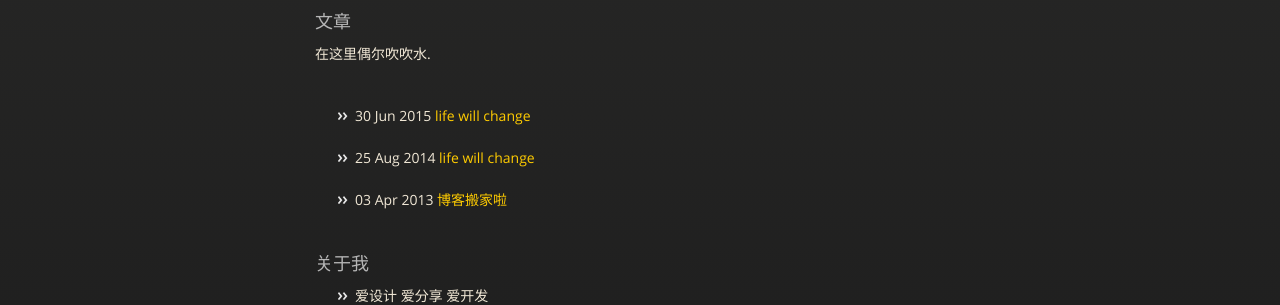
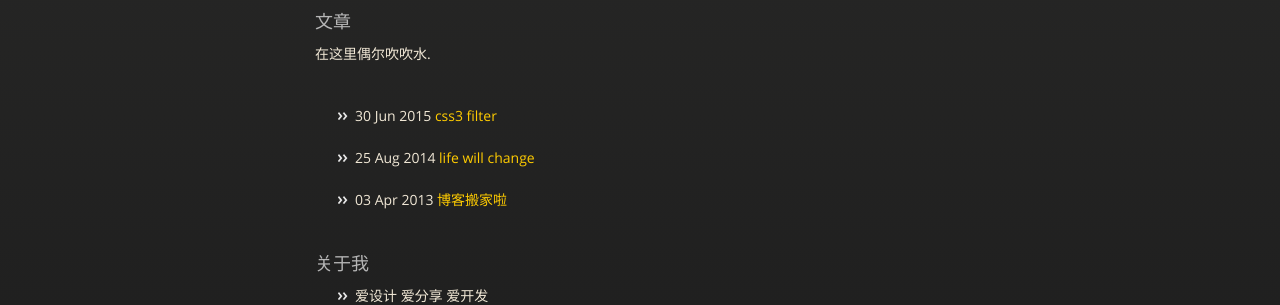
Before and after one commit to bindy/bindy.github.com, a Jekyll site: the page built from index.html, in a window 1280 px wide and 953 px high. Shown: the part 337-642 px from the top of the window. Built offline with Jekyll 4.4.1, drawn with Linux system fonts in a browser that asks for light colours; nearby versions of some CDN libraries.

Commit message:
change title

```diff
--- a/_posts/2015-06-30-css3-filter.md
+++ b/_posts/2015-06-30-css3-filter.md
@@ -1,6 +1,6 @@
 ---
 layout: style_mattgraham_post
-title: life will change
+title: css3 filter
 ---
 
 # H5新技能：高斯模糊
```
